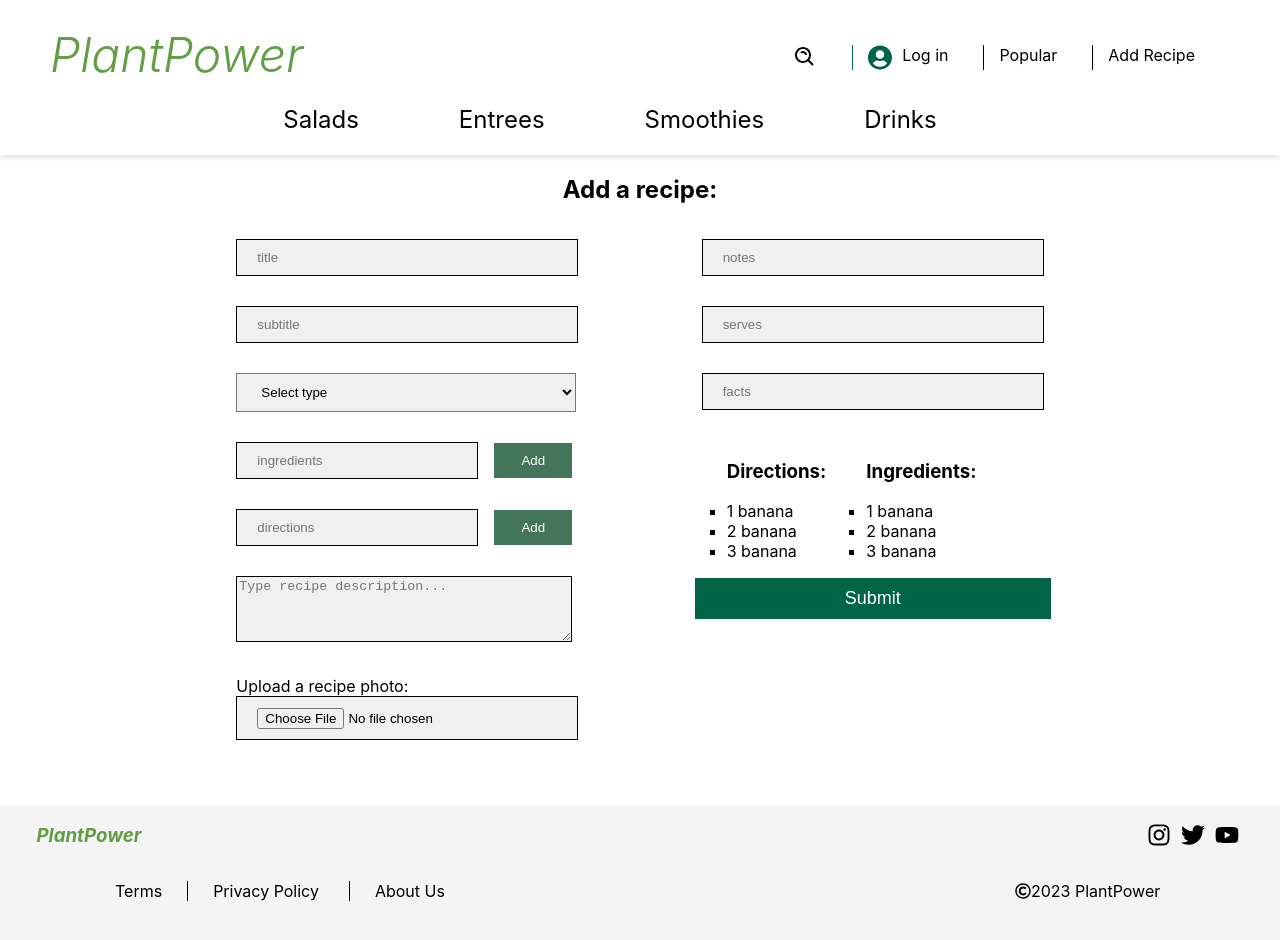
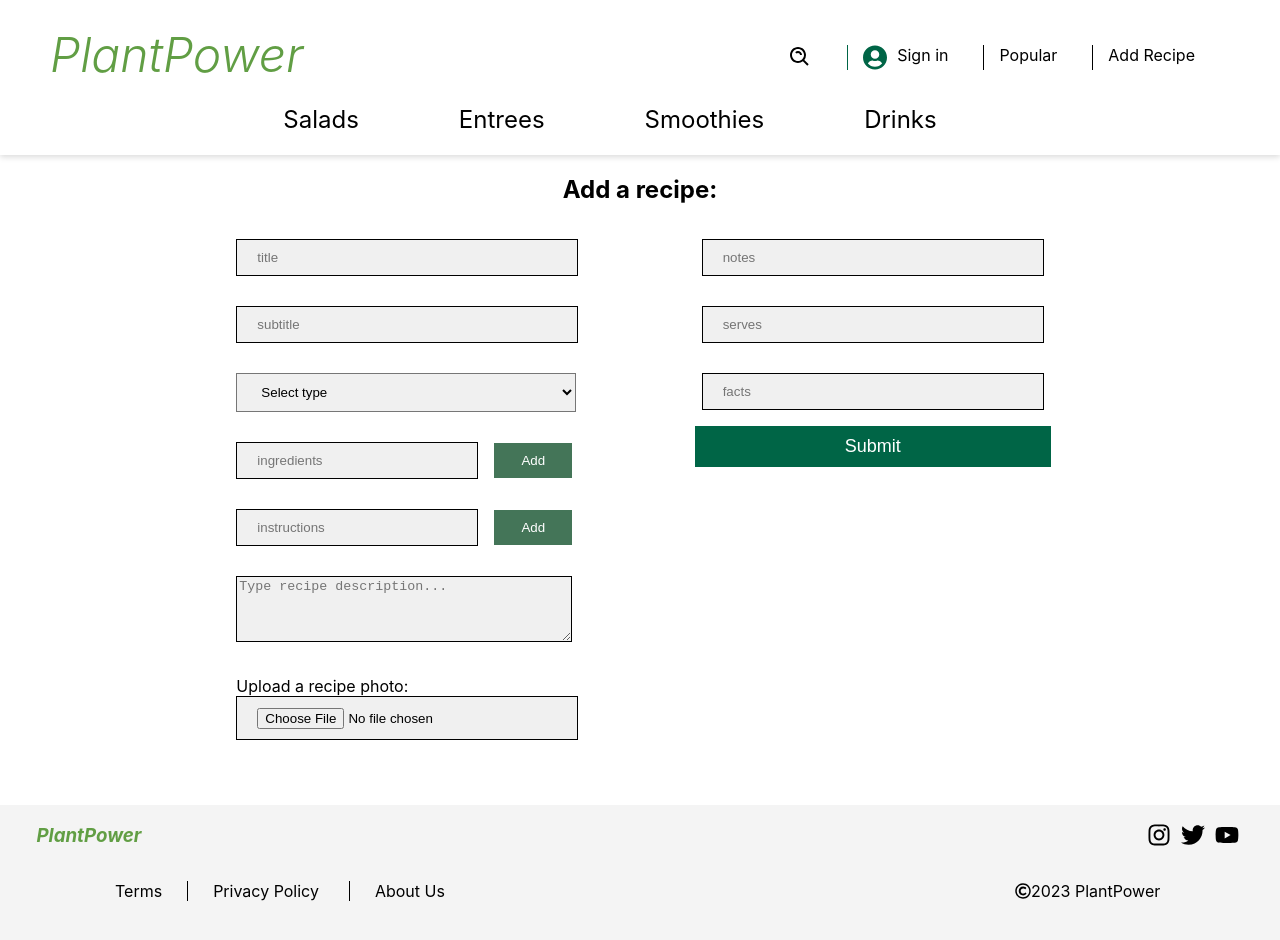
Before and after one commit to Kasiett/recipes, a React (Create React App) app in the folder client/: page /add-recipe in a window 1280 px wide. Shown: the top 940 px of the page. Built offline with nearby package versions, Linux system fonts and the light colour scheme; the HTML template or start-up script is replaced by a standard one.

Commit message:
Added instructions and ingredients handler

```diff
--- a/client/src/App.css
+++ b/client/src/App.css
@@ -383,7 +383,8 @@
   display: flex;
   justify-content: center;
   align-items: center;
-  margin: 80px;
+  margin-top: 80px;
+  margin-bottom: 40px;
 }
 
 .log-in-header {
--- a/client/src/App.js
+++ b/client/src/App.js
@@ -22,7 +22,7 @@
           <Route path="/:recipeId" element={<RecipePage />} />
           <Route path="/add-recipe" element={<AddRecipe />} />
           <Route path="/about-us" element={<AboutUs />} />
-          <Route path="/log-in" element={<LogIn />} />
+          <Route path="/sign-in" element={<LogIn />} />
           <Route path="/sign-up" element={<SignUp />} />
 
           <Route path="*" element={<NotFound />} />
--- a/client/src/components/Header.jsx
+++ b/client/src/components/Header.jsx
@@ -15,8 +15,8 @@
             <BiSearchAlt className="li-nav-bar icon-search" />
             <FaUserCircle className="li-nav-bar icon-user" />
             <li className="li-nav-bar">
-              <Link to="/log-in" onClick={() => setType('')}>
-                Log in
+              <Link to="/sign-in" onClick={() => setType('')}>
+                Sign in
               </Link>
             </li>
             <li className="li-nav-bar border-left">
--- a/client/src/pages/AddRecipe.jsx
+++ b/client/src/pages/AddRecipe.jsx
@@ -1,17 +1,32 @@
+import { useState } from 'react';
+
 export default function AddRecipe() {
+  const [ingredientsValue, setIngredientsValue] = useState('');
+  const [instructionsValue, setInstructionsValue] = useState('');
+  const [ingredients, setIngredients] = useState([]);
+  const [instructions, setInstructions] = useState([]);
+
   // handleSubmit function
   async function handleSubmit(event) {
     event.preventDefault();
     try {
       const formData = new FormData(event.target);
       const formDataProperties = Object.fromEntries(formData.entries());
-      console.log('formDataProperties', formDataProperties);
+      const payload = {
+        formDataProperties: {
+          ...formDataProperties,
+          ingredients,
+          instructions,
+        },
+      };
+
+      console.log('payload:: ', payload);
       const res = await fetch('/api/recipes', {
         method: 'POST',
         headers: {
           'Content-Type': 'application/json',
         },
-        body: JSON.stringify({ formDataProperties }),
+        body: JSON.stringify(payload),
       });
       console.log(res);
       if (!res.ok) {
@@ -23,6 +38,21 @@
     } catch (err) {
       console.error(err);
     }
+  }
+
+  console.log('ingredients -> ', ingredients);
+  console.log('instructions -> ', instructions);
+
+  function handleIngredients(event) {
+    event.preventDefault();
+    ingredientsValue.length > 0 &&
+      setIngredients((prev) => [...prev, ingredientsValue]);
+    setIngredientsValue('');
+  }
+  function handleInstructions(event) {
+    event.preventDefault();
+    setInstructions((prev) => [...prev, instructionsValue]);
+    setInstructionsValue('');
   }
 
   return (
@@ -66,23 +96,29 @@
             <label>
               <input
                 name="ingredients"
-                required
+                value={ingredientsValue}
+                onChange={(e) => setIngredientsValue(e.target.value)}
                 className="form-ingredients"
                 placeholder="ingredients"
                 type="text"
               />
-              <button className="form-add-btn">Add</button>
+              <button className="form-add-btn" onClick={handleIngredients}>
+                Add
+              </button>
             </label>
 
             <label>
               <input
                 name="instructions"
-                required
+                value={instructionsValue}
+                onChange={(e) => setInstructionsValue(e.target.value)}
                 className="form-instructions"
-                placeholder="directions"
+                placeholder="instructions"
                 type="text"
               />
-              <button className="form-add-btn">Add</button>
+              <button onClick={handleInstructions} className="form-add-btn">
+                Add
+              </button>
             </label>
 
             <label>
@@ -137,18 +173,22 @@
             </label>
 
             <div className="ul-wrapper">
-              <ul className="ul-instructions">
-                <h3>Directions: </h3>
-                <li>1 banana</li>
-                <li>2 banana</li>
-                <li>3 banana</li>
-              </ul>
-              <ul className="ul-ingredients">
-                <h3>Ingredients: </h3>
-                <li>1 banana</li>
-                <li>2 banana</li>
-                <li>3 banana</li>
-              </ul>
+              {ingredients.length > 0 && (
+                <ul className="ul-ingredients">
+                  <h3>Ingredients: </h3>
+                  {ingredients.map((item, index) => (
+                    <li key={index}>{item}</li>
+                  ))}
+                </ul>
+              )}
+              {instructions.length > 0 && (
+                <ul className="ul-instructions">
+                  <h3>Instructions: </h3>
+                  {instructions.map((item, index) => (
+                    <li key={index}>{item}</li>
+                  ))}
+                </ul>
+              )}
             </div>
             <button className="submit-button" type="submit">
               Submit
--- a/client/src/pages/LogIn.jsx
+++ b/client/src/pages/LogIn.jsx
@@ -1,12 +1,38 @@
 import { MdKeyboardArrowRight } from 'react-icons/md';
+import { useState } from 'react';
 import { Link } from 'react-router-dom';
 
 export default function LogIn() {
+  const [isLoading, setIsLoading] = useState(false);
+
+  async function handleSubmit(event) {
+    event.preventDefault();
+    try {
+      setIsLoading(true);
+      const formData = new FormData(event.target);
+      const userData = Object.fromEntries(formData.entries());
+      const req = {
+        method: 'POST',
+        headers: { 'Content-Type': 'application/json' },
+        body: JSON.stringify(userData),
+      };
+      const res = await fetch('/api/auth/sign-in', req);
+      if (!res.ok) {
+        throw new Error(`fetch Error ${res.status}`);
+      }
+      const { user, token } = await res.json();
+      console.log('Signed In', user, '; received token:', token);
+    } catch (err) {
+      alert(`Error signing in: ${err}`);
+    } finally {
+      setIsLoading(false);
+    }
+  }
   return (
     <>
       <div className="log-in-form-wrapper">
-        <form className="log-in-form" action="">
-          <h4>Log in</h4>
+        <form onSubmit={handleSubmit} className="log-in-form">
+          <h4>Sign in</h4>
 
           <label htmlFor="email">
             <input
@@ -28,7 +54,9 @@
           </label>
           {/* <p className="forgot-password">Forgot your password</p> */}
           <div className="log-in-btn">
-            <button type="submit">Log in</button>
+            <button type="submit" disabled={isLoading}>
+              Log in
+            </button>
             <MdKeyboardArrowRight className="log-in-icon" />
           </div>
         </form>
```
